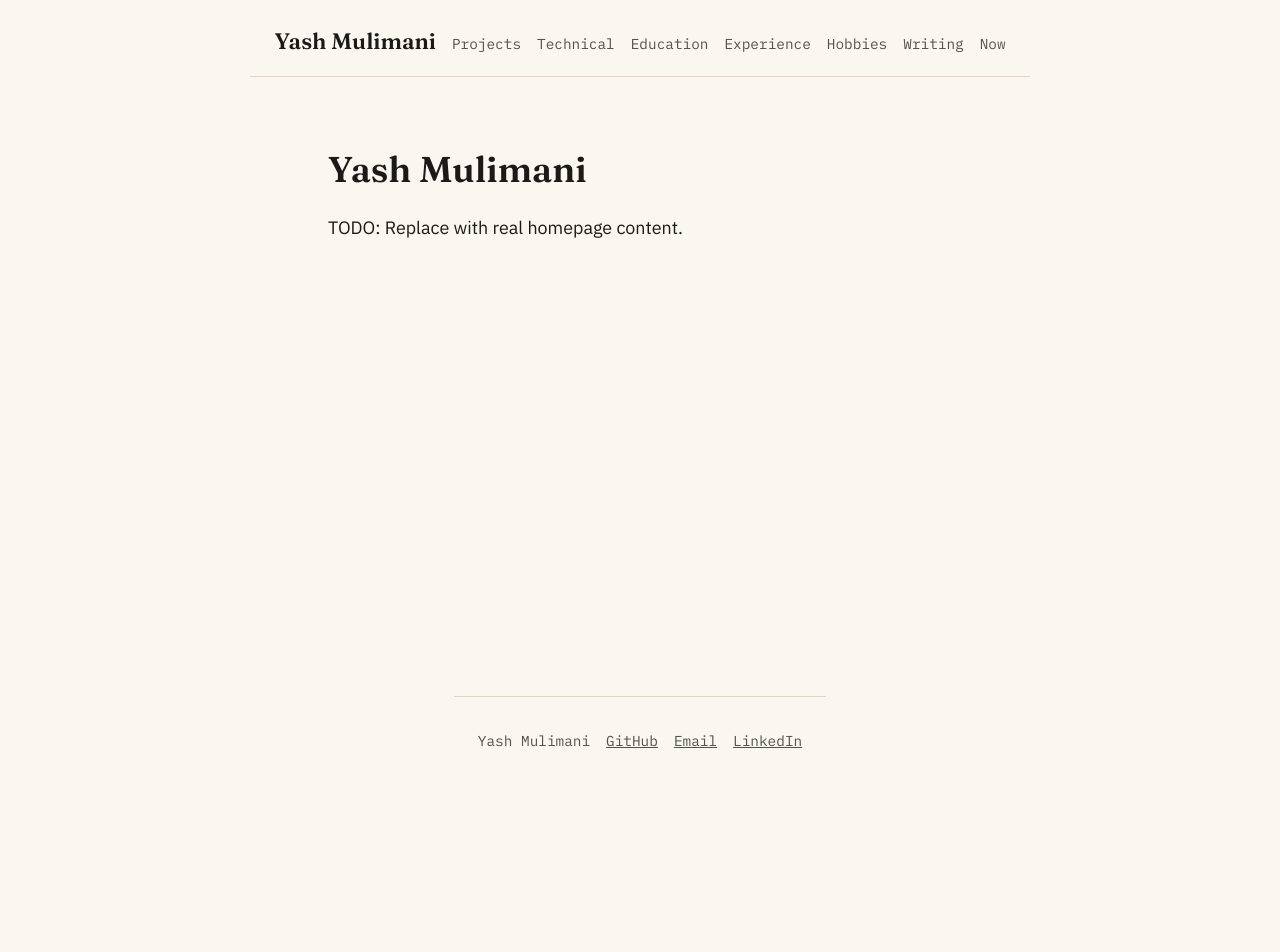
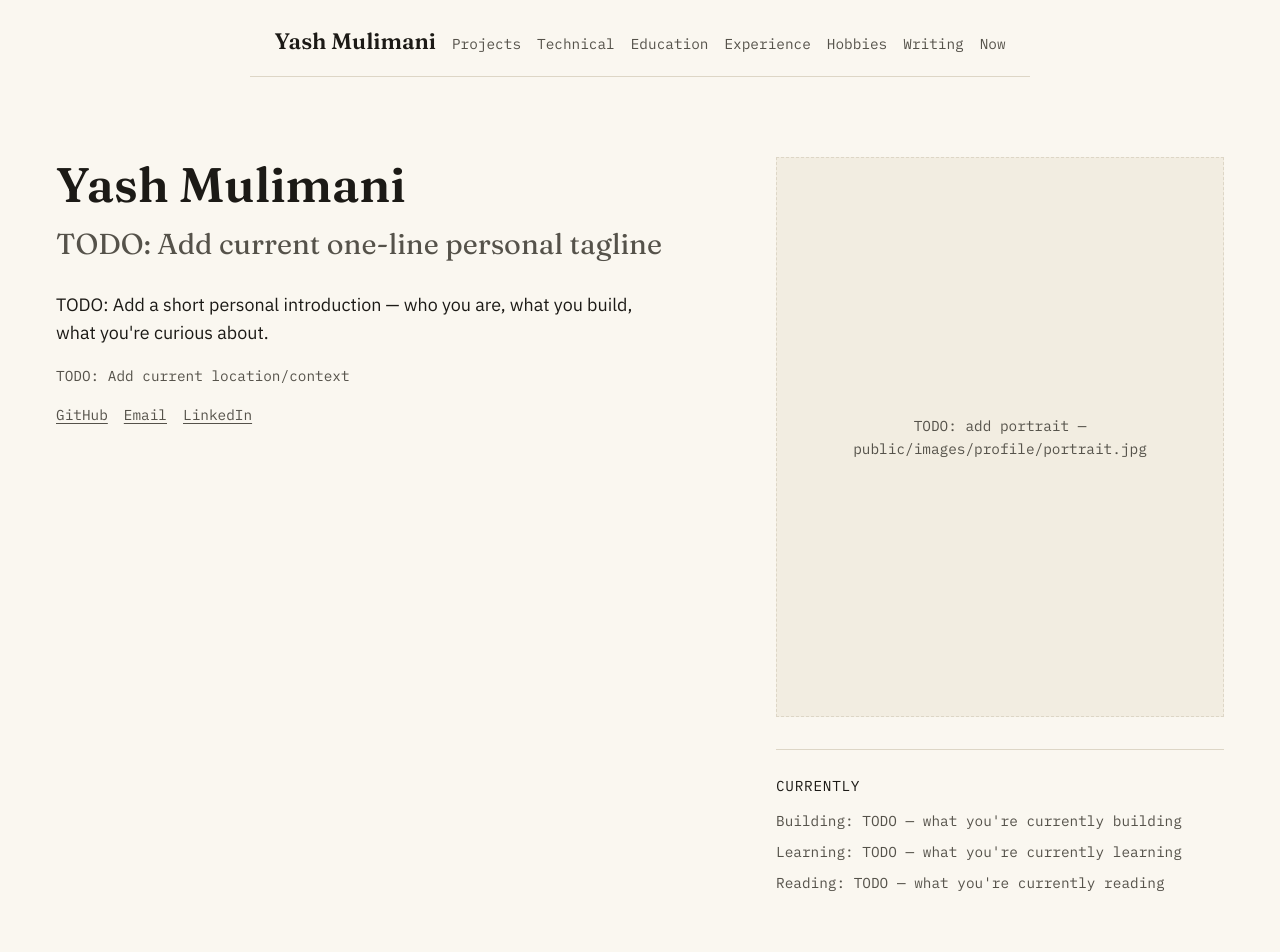
Before and after one commit to imsqsh/personal-website, a Next.js app: page / in a window 1280 px wide. Shown: the top 952 px of the page. Before the commit the page ends 800 px from the top, so only its background shows below. Built offline with nearby package versions, Linux system fonts and the light colour scheme.

Commit message:
feat: add homepage

```diff
--- /dev/null
+++ b/app/page.module.css
@@ -0,0 +1,127 @@
+.hero {
+  width: 100vw;
+  position: relative;
+  left: 50%;
+  transform: translateX(-50%);
+}
+
+.heroInner {
+  max-width: var(--page-max-width);
+  margin: 0 auto;
+  padding: 0 var(--space-5);
+}
+
+.heroGrid {
+  display: grid;
+  grid-template-columns: 1.5fr 1fr;
+  gap: var(--space-7);
+  align-items: start;
+  padding: var(--space-6) 0 var(--space-7);
+}
+
+@media (max-width: 640px) {
+  .heroGrid {
+    grid-template-columns: 1fr;
+  }
+}
+
+.name {
+  margin: 0 0 var(--space-2);
+  font-size: var(--step-4);
+}
+
+.tagline {
+  margin: 0 0 var(--space-5);
+  font-family: var(--font-family-serif);
+  font-size: var(--step-2);
+  color: var(--color-ink-muted);
+}
+
+.intro {
+  margin: 0 0 var(--space-4);
+  max-width: 38rem;
+}
+
+.location {
+  margin: 0 0 var(--space-4);
+  font-family: var(--font-family-mono);
+  font-size: var(--step--1);
+  color: var(--color-ink-muted);
+}
+
+.socialLine {
+  display: flex;
+  flex-wrap: wrap;
+  gap: var(--space-4);
+  list-style: none;
+  margin: 0;
+  padding: 0;
+  font-family: var(--font-family-mono);
+  font-size: var(--step--1);
+}
+
+.socialLine a {
+  color: var(--color-ink-muted);
+  text-decoration: underline;
+  text-underline-offset: 3px;
+}
+
+.socialLine a:hover,
+.socialLine a:focus-visible {
+  color: var(--color-accent);
+}
+
+.portrait {
+  aspect-ratio: 4 / 5;
+  display: flex;
+  align-items: center;
+  justify-content: center;
+  padding: var(--space-4);
+  border: 1px dashed var(--color-rule);
+  background: var(--color-bg-raised);
+  font-family: var(--font-family-mono);
+  font-size: var(--step--1);
+  color: var(--color-ink-muted);
+  text-align: center;
+}
+
+.currently {
+  margin-top: var(--space-6);
+  padding-top: var(--space-5);
+  border-top: 1px solid var(--color-rule);
+}
+
+.currentlyTitle {
+  margin: 0 0 var(--space-3);
+  font-family: var(--font-family-mono);
+  font-size: var(--step--1);
+  text-transform: uppercase;
+  letter-spacing: 0.05em;
+  color: var(--color-ink);
+}
+
+.currentlyList {
+  display: flex;
+  flex-direction: column;
+  gap: var(--space-2);
+  margin: 0;
+  padding: 0;
+  list-style: none;
+  font-family: var(--font-family-mono);
+  font-size: var(--step--1);
+  color: var(--color-ink-muted);
+}
+
+.explore {
+  margin-top: var(--space-7);
+  padding-top: var(--space-6);
+  border-top: 1px solid var(--color-rule);
+  font-family: var(--font-family-serif);
+  font-size: var(--step-1);
+}
+
+.explore a {
+  color: var(--color-accent);
+  text-decoration: underline;
+  text-underline-offset: 3px;
+}
--- a/app/page.tsx
+++ b/app/page.tsx
@@ -1,8 +1,52 @@
+import Link from "next/link";
+import { siteConfig } from "@/data/site";
+import styles from "./page.module.css";
+
+const currentlyItems = [
+  "Building: TODO — what you're currently building",
+  "Learning: TODO — what you're currently learning",
+  "Reading: TODO — what you're currently reading",
+];
+
 export default function HomePage() {
   return (
     <>
-      <h1>Yash Mulimani</h1>
-      <p>TODO: Replace with real homepage content.</p>
+      <div className={styles.hero}>
+        <div className={styles.heroInner}>
+          <div className={styles.heroGrid}>
+            <div>
+              <h1 className={styles.name}>{siteConfig.name}</h1>
+              <p className={styles.tagline}>{siteConfig.tagline}</p>
+              <p className={styles.intro}>{siteConfig.intro}</p>
+              <p className={styles.location}>{siteConfig.location}</p>
+              <ul className={styles.socialLine}>
+                {siteConfig.social.map((link) => (
+                  <li key={link.label}>
+                    <a href={link.href}>{link.label}</a>
+                  </li>
+                ))}
+              </ul>
+            </div>
+            <div>
+              <div className={styles.portrait}>
+                TODO: add portrait — public/images/profile/portrait.jpg
+              </div>
+              <div className={styles.currently}>
+                <p className={styles.currentlyTitle}>Currently</p>
+                <ul className={styles.currentlyList}>
+                  {currentlyItems.map((item) => (
+                    <li key={item}>{item}</li>
+                  ))}
+                </ul>
+              </div>
+            </div>
+          </div>
+        </div>
+      </div>
+      <p className={styles.explore}>
+        Start with <Link href="/projects">Projects</Link>, or see what
+        I&apos;m <Link href="/now">currently into</Link>.
+      </p>
     </>
   );
 }
--- a/components/layout/PageShell.module.css
+++ b/components/layout/PageShell.module.css
@@ -3,6 +3,7 @@
   flex-direction: column;
   min-height: 100vh;
   min-height: 100dvh;
+  overflow-x: hidden;
 }
 
 .skipLink {
--- a/data/site.ts
+++ b/data/site.ts
@@ -13,6 +13,8 @@ export type SocialLink = {
 export type SiteConfig = {
   name: string;
   tagline: string;
+  intro: string;
+  location: string;
   nav: NavItem[];
   social: SocialLink[];
 };
@@ -20,6 +22,9 @@ export type SiteConfig = {
 export const siteConfig: SiteConfig = {
   name: "Yash Mulimani",
   tagline: "TODO: Add current one-line personal tagline",
+  intro:
+    "TODO: Add a short personal introduction — who you are, what you build, what you're curious about.",
+  location: "TODO: Add current location/context",
   nav: [
     { label: "Projects", href: "/projects" },
     { label: "Technical", href: "/technical" },
```
Also changed, not shown: 1 other file (tests, documents, lock files or other folders).
